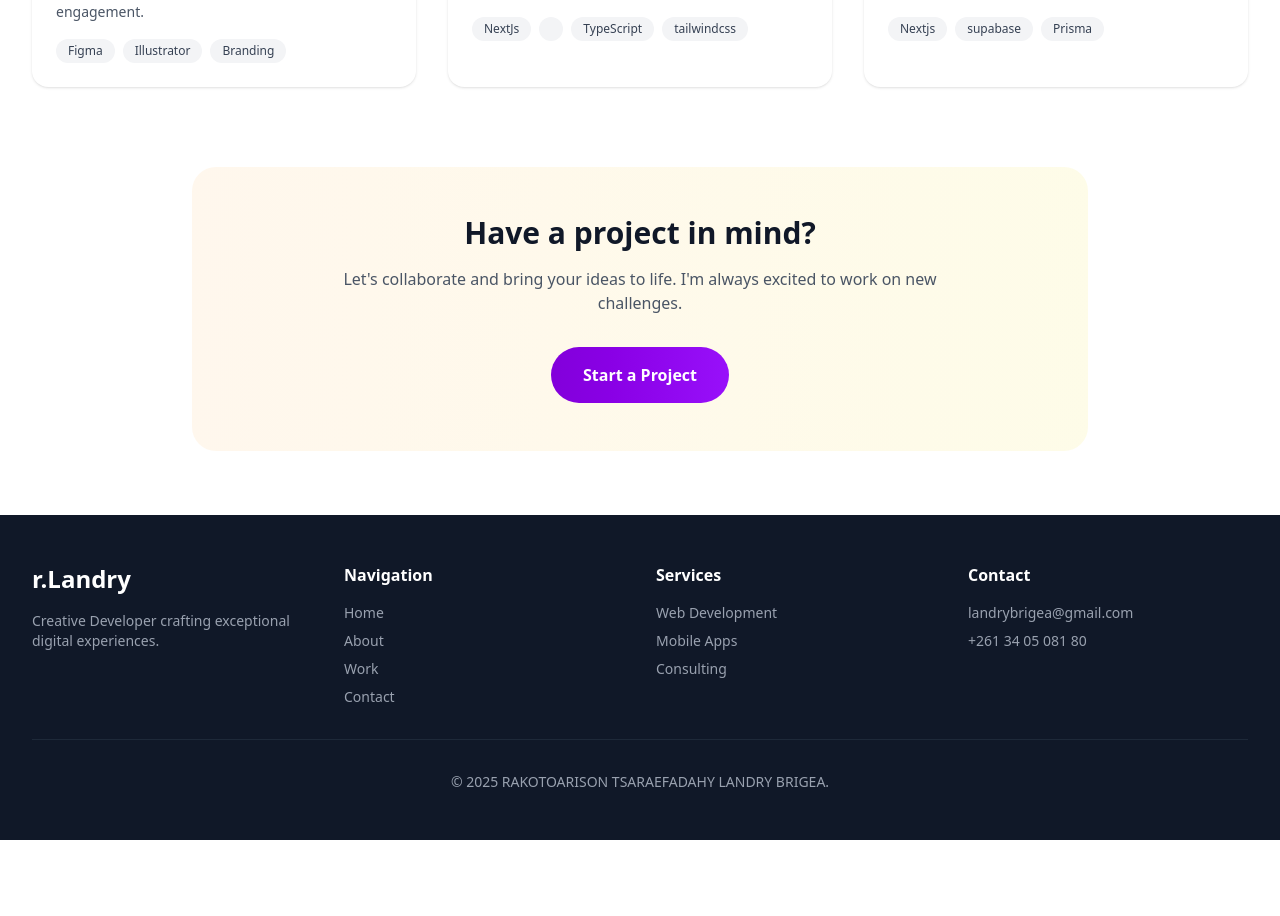
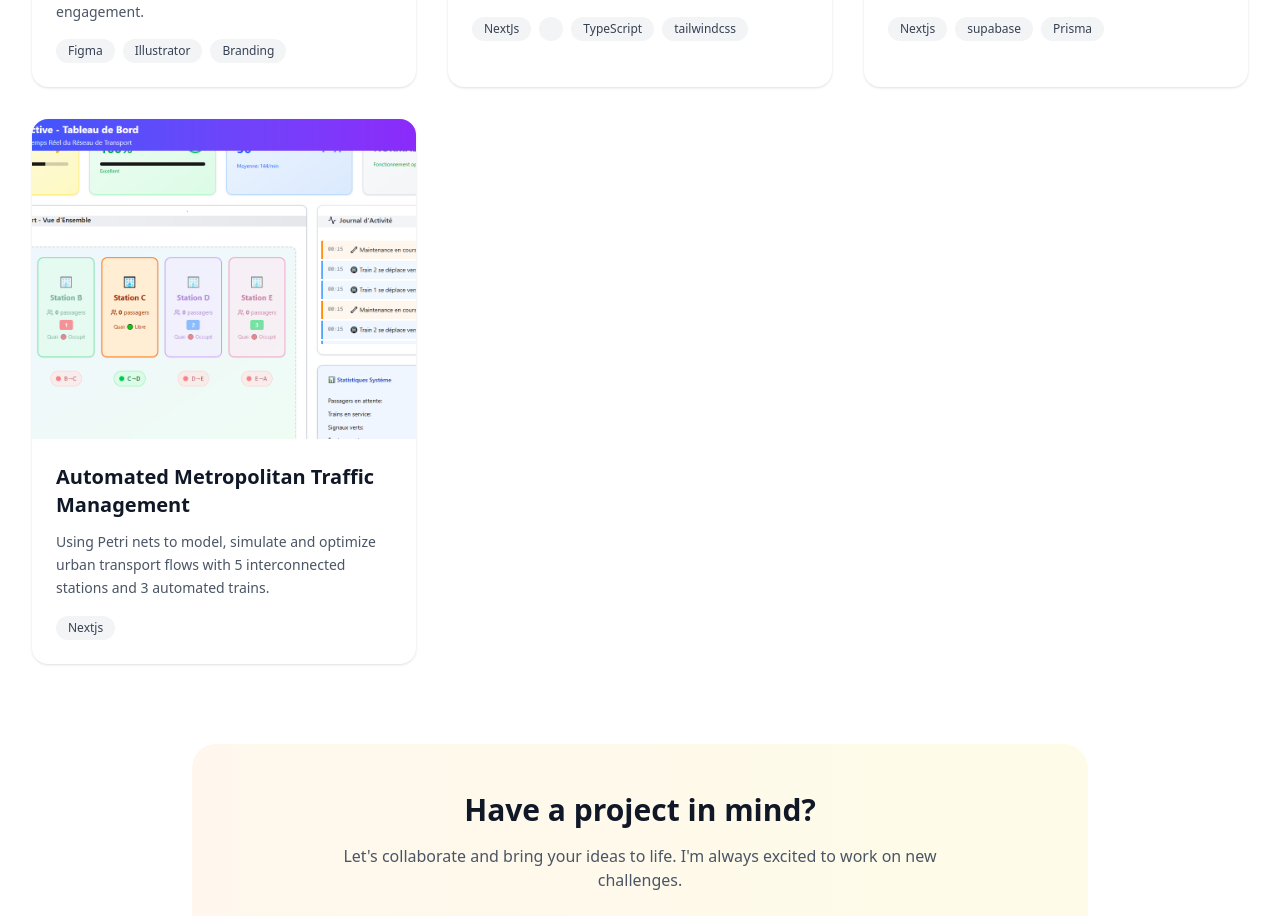
Before and after one commit to rakotoarisonlandry/portfolioV.02, a Next.js app: page /work in a window 1280 px wide. Shown: the part 1881-2797 px from the top of the page. Before the commit the page ends 2721 px from the top, so only its background shows below. Built offline with nearby package versions, Linux system fonts and the light colour scheme.

Commit message:
Refactor code structure for improved readability and maintainability

```diff
--- a/src/app/testimonial/page.tsx
+++ b/src/app/testimonial/page.tsx
@@ -174,7 +174,6 @@ export default function TestimonialPage() {
                         </div>
                       );
                     } else {
-                      // Étoile vide
                       return (
                         <Star
                           key={i}
--- a/src/app/work/page.tsx
+++ b/src/app/work/page.tsx
@@ -63,11 +63,22 @@ const projects = [
     id: 6,
     title: "E-tatasiaka App",
     description:
-      "Chat application with real-time messaging, multimedia sharing, and group chats.",
+    "Chat application with real-time messaging, multimedia sharing, and group chats.",
     image: "/assets/e-tatasiaka.png",
     tags: ["Nextjs", "supabase", "Prisma"],
     category: ["Design"],
     githubUrl: "https://github.com/rakotoarisonlandry/tatasiaka/",
+  },
+  {
+    id: 7,
+    title: "Automated Metropolitan Traffic Management",
+    liveUrl: "https://petri-network-simulation.vercel.app/",
+    description:
+      "Using Petri nets to model, simulate and optimize urban transport flows with 5 interconnected stations and 3 automated trains.",
+    image: "/assets/petri.png",
+    tags: ["Nextjs"],
+    category: ["Design"],
+    githubUrl: "https://github.com/rakotoarisonlandry/petri-network-simulation",
   },
 ];
 
```
Also changed, not shown: public/assets/petri.png (added).
